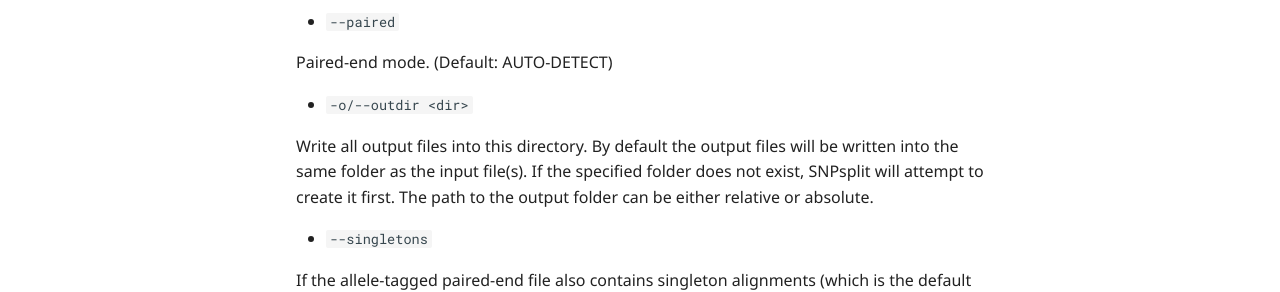
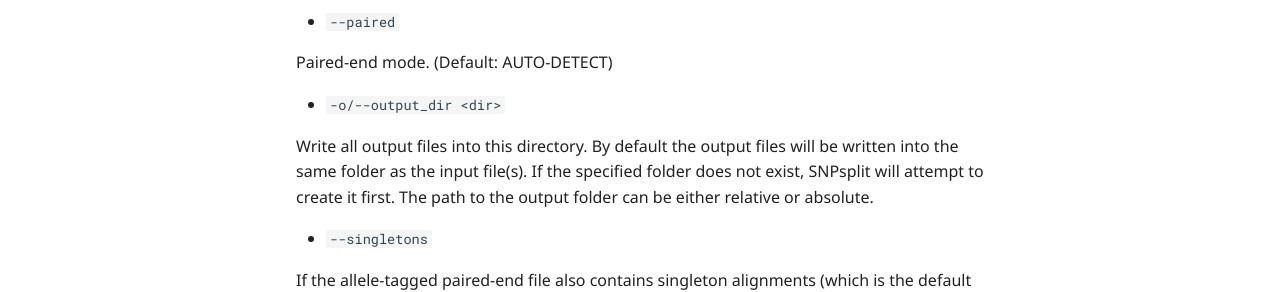
Before and after one commit to FelixKrueger/SNPsplit, an MkDocs documentation site: the page built from docs/options/SNPsplit_options.md, in a window 1280 px wide and 900 px high, scrolled down 826 px. Shown: the part 164-456 px from the top of the window. Built offline with MkDocs 1.6.1 and Material for MkDocs 9.7.7, drawn with Linux system fonts in a browser that asks for light colours; comment, search, counter and statistics services are not loaded.

Commit message:
Document the output directory option under its registered name
--help and docs/options/SNPsplit_options.md both promised `-o/--outdir <dir>`, but
the registered option is `output_dir` and Getopt::Long matches abbreviations by
prefix: `outd` diverges from `outp`, so `--outdir` was rejected with "Unknown
option". `-o` works, being the only registered name starting with o.

Nothing asserted either spelling. No fixture passes --help or records its output,
and the argument parser is the one part of the interface the suite does not reach -
the fixture rules mandate registered names, so `--snp_file` and `--no_sort`, which
the docs also use, are equally unasserted. Those two do work, through case
insensitivity and abbreviation respectively.

```diff
--- a/docs/options/SNPsplit_options.md
+++ b/docs/options/SNPsplit_options.md
@@ -35,7 +35,7 @@ Manually sets data to single-end. Skips AUTO-DETECT
 
 Paired-end mode. (Default: AUTO-DETECT)
 
-- `-o/--outdir <dir>`
+- `-o/--output_dir <dir>`
 
 Write all output files into this directory. By default the output files will be written into the same folder as the input file(s). If the specified folder does not exist, SNPsplit will attempt to create it first. The path to the output folder can be either relative or absolute.
 
```
Also changed, not shown: 2 other files.
